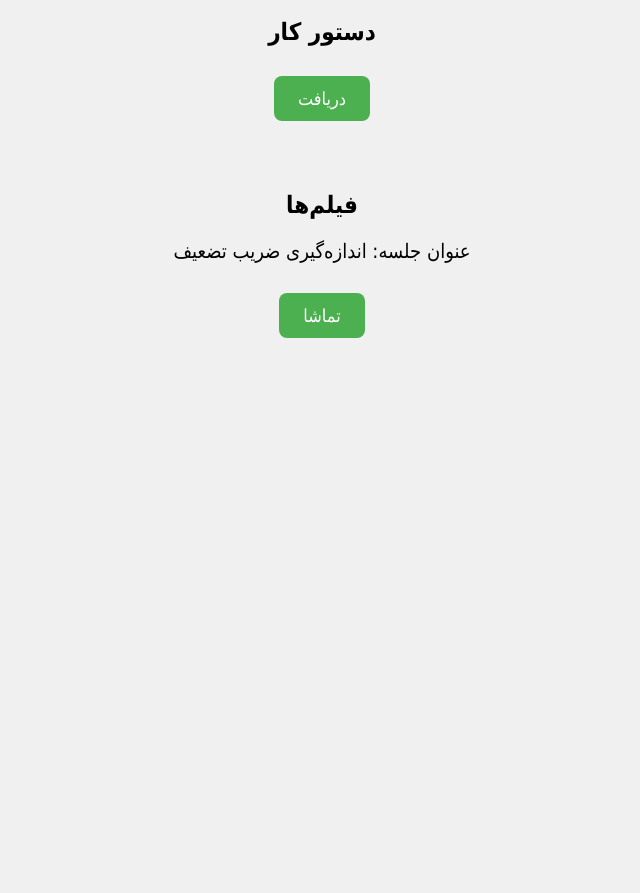
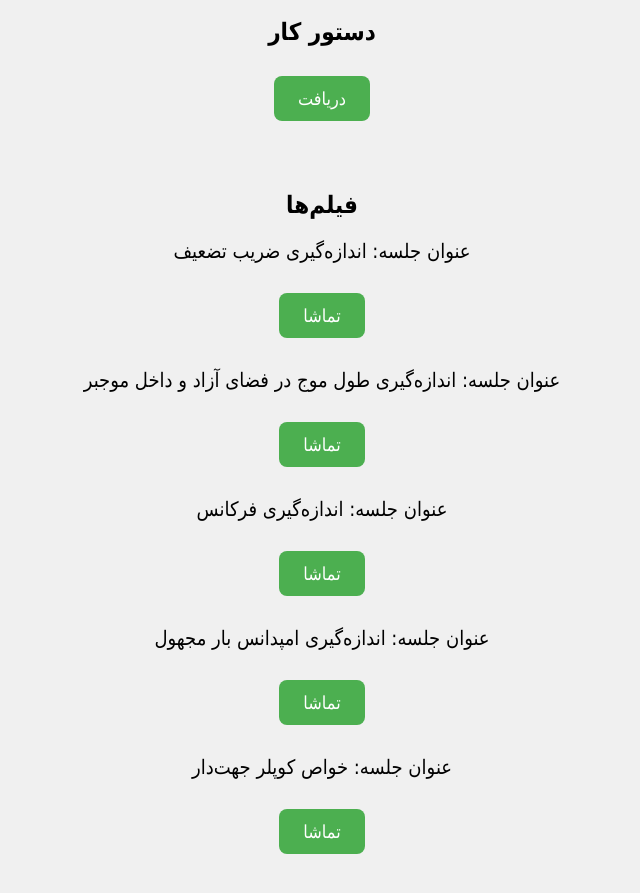
Before and after one commit to DrAntenna/DrAntenna.github, a plain HTML site: page index.html in a window 1280 px wide. Shown: the part 135-1028 px from the top of the page, without its empty margins (318-958 px from the left). Before the commit the page ends 800 px from the top, so only its background shows below. Drawn offline with Linux system fonts and the light colour scheme.

Commit message:
Update index.html

```diff
--- a/index.html
+++ b/index.html
@@ -37,6 +37,9 @@
     .section {
       margin-bottom: 60px;
     }
+    p {
+      font-size: 20px;
+    }
   </style>
 </head>
 <body>
@@ -50,8 +53,21 @@
 
   <div class="section">
     <h2>فیلم‌ها</h2>
-    <p style="font-size: 20px;">عنوان جلسه: اندازه‌گیری ضریب تضعیف</p>
+
+    <p>عنوان جلسه: اندازه‌گیری ضریب تضعیف</p>
     <a href="https://drive.google.com/file/d/1c3rQ9ZfzcZwbHlgOvWhf7RuCdKCWJ77K/view?usp=drive_link" class="btn" target="_blank">تماشا</a>
+
+    <p>عنوان جلسه: اندازه‌گیری طول موج در فضای آزاد و داخل موجبر</p>
+    <a href="https://drive.google.com/file/d/1iMBPnXyNMdG1Ue3_Fz9_NBu2tscKYSpw/view?usp=drive_link" class="btn" target="_blank">تماشا</a>
+
+    <p>عنوان جلسه: اندازه‌گیری فرکانس</p>
+    <a href="https://drive.google.com/file/d/1fWjbYTDE6VfMOm1snR1nLSIeKD9Os4_d/view?usp=drive_link" class="btn" target="_blank">تماشا</a>
+
+    <p>عنوان جلسه: اندازه‌گیری امپدانس بار مجهول</p>
+    <a href="https://drive.google.com/file/d/1YtOTy-RL-I6lKwAKCbvx60QXYJI9KzpJ/view?usp=drive_link" class="btn" target="_blank">تماشا</a>
+
+    <p>عنوان جلسه: خواص کوپلر جهت‌دار</p>
+    <a href="https://drive.google.com/file/d/1Fq8cAblzUYV-yISYjUZz4ZOzIKJxG8Bs/view?usp=drive_link" class="btn" target="_blank">تماشا</a>
   </div>
 
 </body>
```
